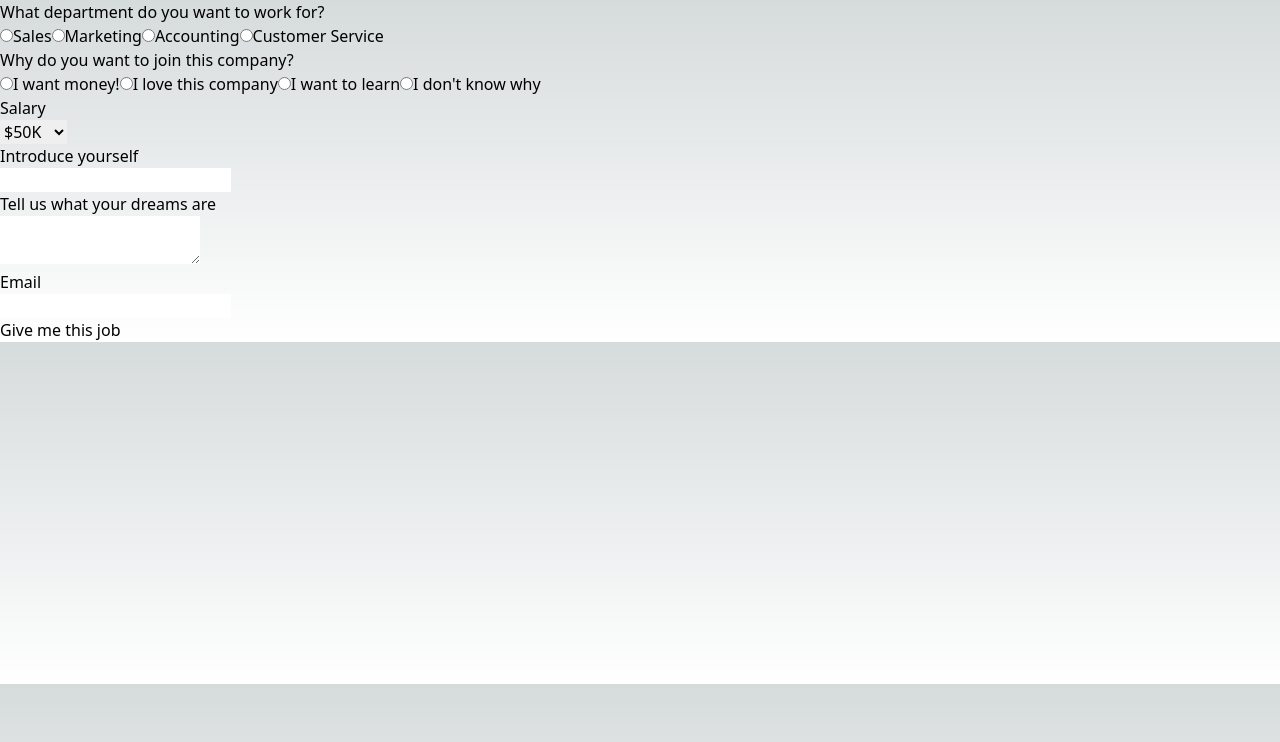
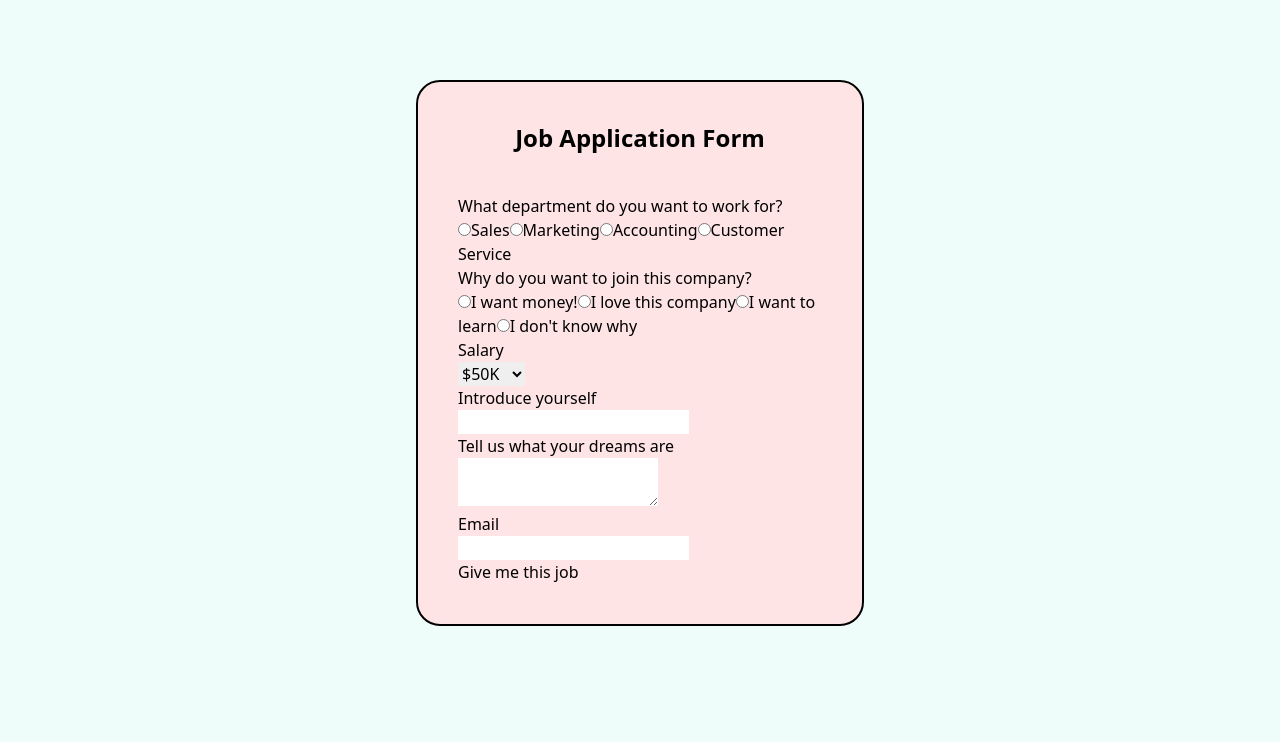
Before and after one commit to flynnpark/nomad-form, a Next.js app: page / in a window 1280 px wide. Shown: the top 742 px of the page. Built offline with nearby package versions, Linux system fonts and the light colour scheme.

Commit message:
:lipstick: 대략적인 틀 스타일링

```diff
--- a/src/pages/_document.tsx
+++ b/src/pages/_document.tsx
@@ -1,4 +1,4 @@
-import { Html, Head, Main, NextScript } from 'next/document'
+import { Head, Html, Main, NextScript } from 'next/document';
 
 export default function Document() {
   return (
@@ -9,5 +9,5 @@ export default function Document() {
         <NextScript />
       </body>
     </Html>
-  )
+  );
 }
--- a/src/pages/index.tsx
+++ b/src/pages/index.tsx
@@ -16,8 +16,15 @@ export default function Home() {
   } = useForm<FormProps>();
 
   return (
+    <div className="w-full py-20">
+      <form
+        className="max-w-md flex flex-col m-auto border-2 border-black rounded-3xl p-10 bg-rose-100"
+        onSubmit={handleSubmit(console.log)}
+      >
+        <h1 className="text-2xl font-extrabold text-center mb-10">
+          Job Application Form
+        </h1>
         <div>
-      <form onSubmit={handleSubmit(console.log)}>
           <OptionsQuestion
             error={
               errors.question1?.message && (
@@ -27,10 +34,15 @@ export default function Home() {
             formOptions={{
               required: '*required',
             }}
+            selections={[
+              'Sales',
+              'Marketing',
+              'Accounting',
+              'Customer Service',
+            ]}
             name="question1"
             questionText="What department do you want to work for?"
             register={register}
-          selections={['Sales', 'Marketing', 'Accounting', 'Customer Service']}
           />
           <OptionsQuestion
             error={
@@ -97,6 +109,7 @@ export default function Home() {
             register={register}
           />
           <button type="submit">Give me this job</button>
+        </div>
       </form>
     </div>
   );
--- a/src/styles/globals.css
+++ b/src/styles/globals.css
@@ -18,10 +18,5 @@
 
 body {
   color: rgb(var(--foreground-rgb));
-  background: linear-gradient(
-      to bottom,
-      transparent,
-      rgb(var(--background-end-rgb))
-    )
-    rgb(var(--background-start-rgb));
+  background-color: #effdfa;
 }
```
Also changed, not shown: src/pages/_app.tsx (+4 -3 lines). Lines whose indentation alone changed are shown as unchanged.
